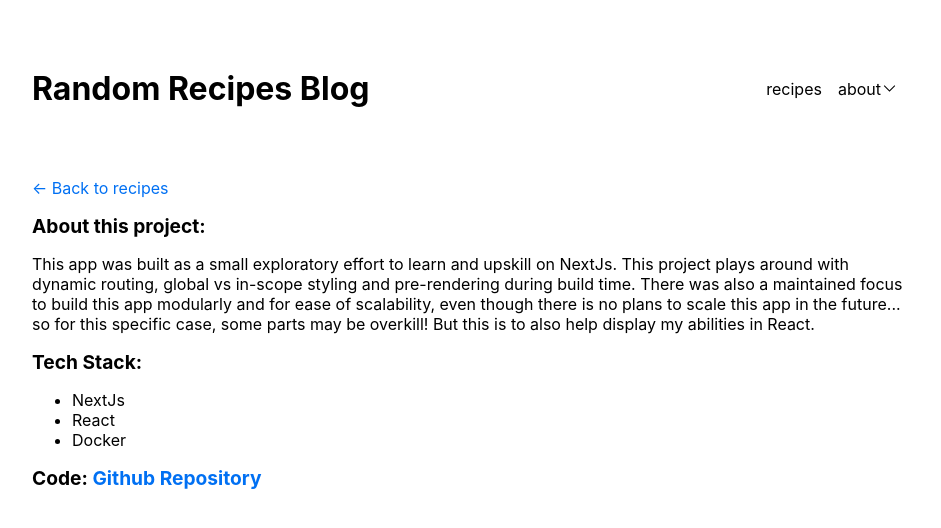
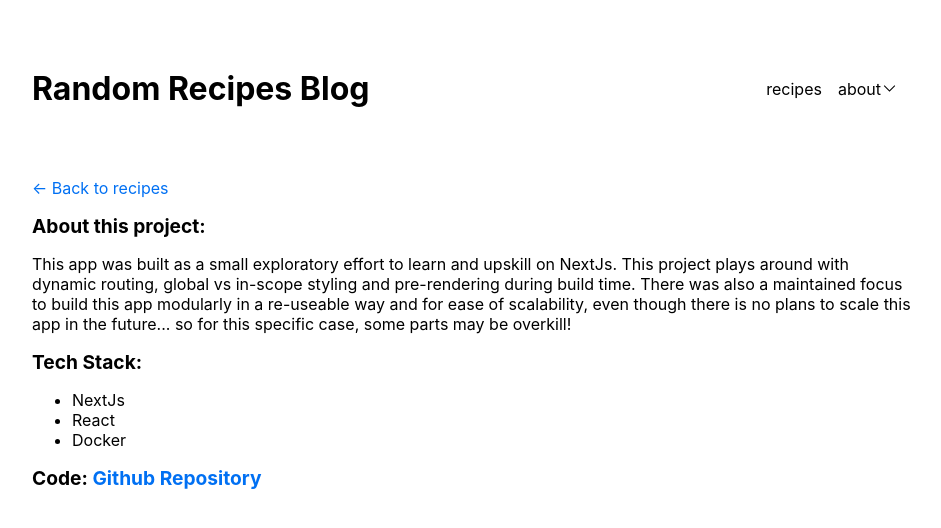
Before and after one commit to sandrahoang686/random-recipes-blog, a Next.js app: page /about/project in a window 1280 px wide. Shown: the top 528 px of the page, without its empty margins (168-1109 px from the left). Built offline with nearby package versions, Linux system fonts and the light colour scheme.

Commit message:
Cleaning up

```diff
--- a/components/header/index.js
+++ b/components/header/index.js
@@ -6,7 +6,7 @@ import React from 'react';
 export default function Header() {
   const [isOpen, setOpen] = React.useState(false);
 
-  // Note: There is a room to be explicit here but choosing this way for simplicity sake currently
+  // Note: There is room to be explicit here but choosing this way for simplicity sake currently
   const handleMenuLinkClick = () => setOpen(!isOpen);
 
   const aboutMenu = (
--- a/pages/about/project.js
+++ b/pages/about/project.js
@@ -7,11 +7,10 @@ export default function ProfilePage() {
       <Layout>
         <section>
           <h3 className={utilStyles.headingMd}>About this project:</h3>
-          <p>This app was built as a small exploratory effort to learn and upskill on NextJs. This project plays around with dynamic routing,
-            global vs in-scope styling and pre-rendering during build time.
-            There was also a maintained focus to build this app modularly and for ease of scalability,
+          <p>This app was built as a small exploratory effort to learn and upskill on NextJs.
+            This project plays around with dynamic routing, global vs in-scope styling and pre-rendering during build time.
+            There was also a maintained focus to build this app modularly in a re-useable way and for ease of scalability,
             even though there is no plans to scale this app in the future... so for this specific case, some parts may be overkill!
-            But this is to also help display my abilities in React.
           </p>
         </section>
         <section>
--- a/pages/recipes/interactive/[recipe].js
+++ b/pages/recipes/interactive/[recipe].js
@@ -88,7 +88,7 @@ export default function InteractiveRecipePage({ allPostsData }) {
                 <SectionCard step={index+1} instructions={value[1]}/>
                 {
                   // Display button when we are on the current step and the currentStep is not the last
-                  index+1 === currentStep && currentStep < Object.keys(post.steps).length && <button className={utilStyles.utilButton} onClick={handleNextClick}>next</button>
+                  index+1 === currentStep && <button className={utilStyles.utilButton} onClick={handleNextClick}>next</button>
                 }
               </div>
             )
```
Also changed, not shown: 1 other file (tests, documents, lock files or other folders).
